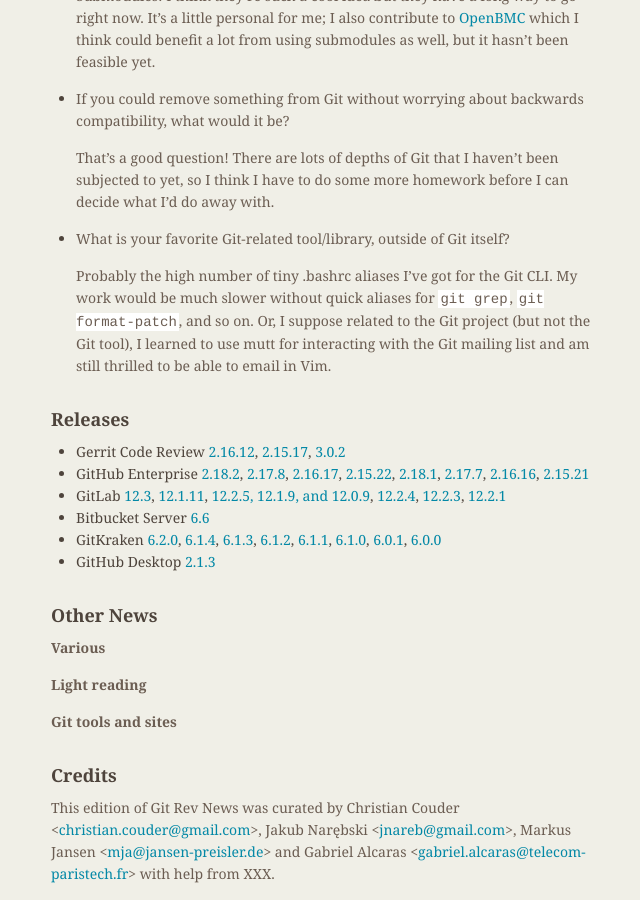
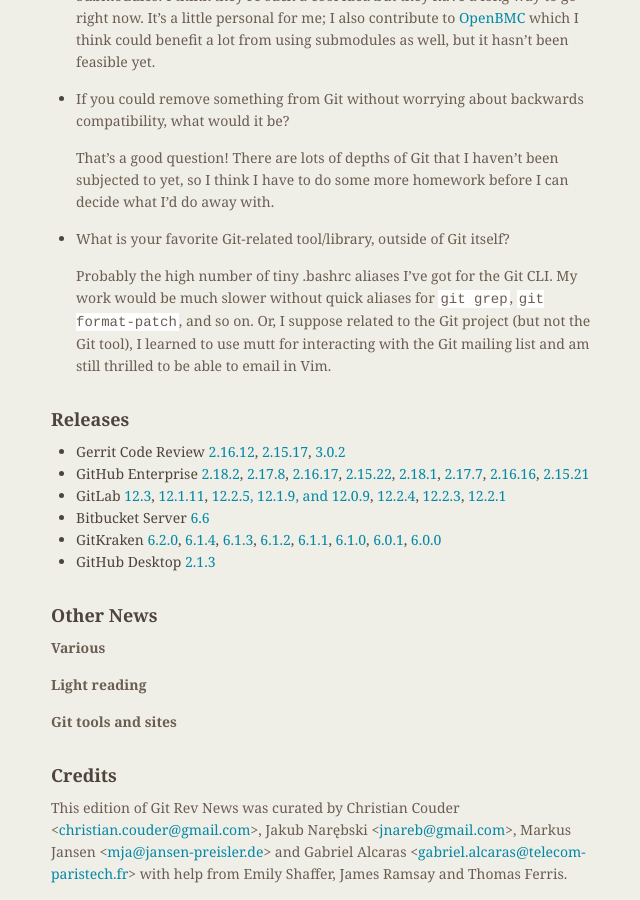
Before and after one commit to git/git.github.io, a Jekyll site: the page built from rev_news/drafts/edition-55.md, in a window 1280 px wide and 900 px high, scrolled down 1833 px. Shown: the whole window, without its empty margins (483-1123 px from the left). Built offline with Jekyll 4.4.1, drawn with Linux system fonts in a browser that asks for light colours.

Commit message:
rn-55: update helpers

```diff
--- a/rev_news/drafts/edition-55.md
+++ b/rev_news/drafts/edition-55.md
@@ -175,4 +175,4 @@
 Jakub Narębski &lt;<jnareb@gmail.com>&gt;,
 Markus Jansen &lt;<mja@jansen-preisler.de>&gt; and
 Gabriel Alcaras &lt;<gabriel.alcaras@telecom-paristech.fr>&gt;
-with help from XXX.
+with help from Emily Shaffer, James Ramsay and Thomas Ferris.
```
